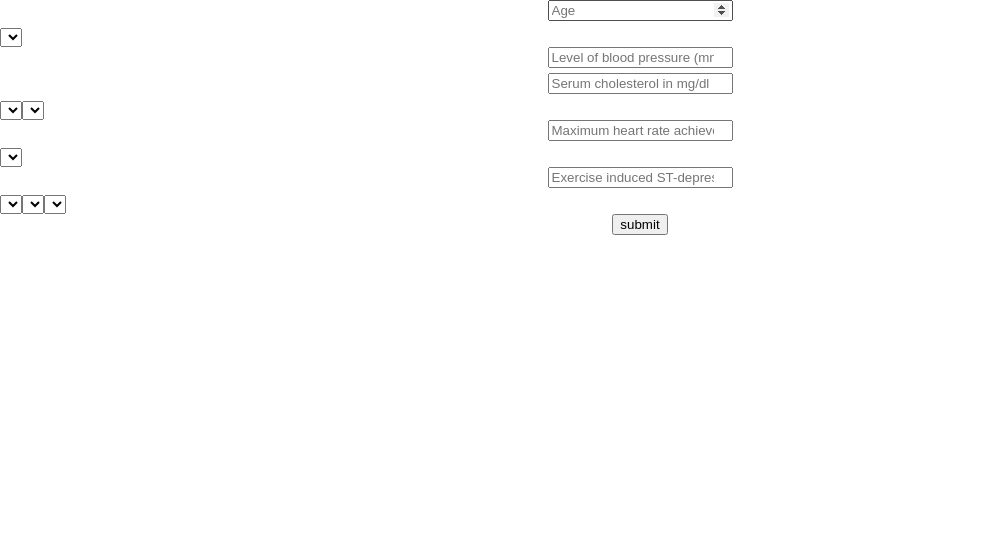
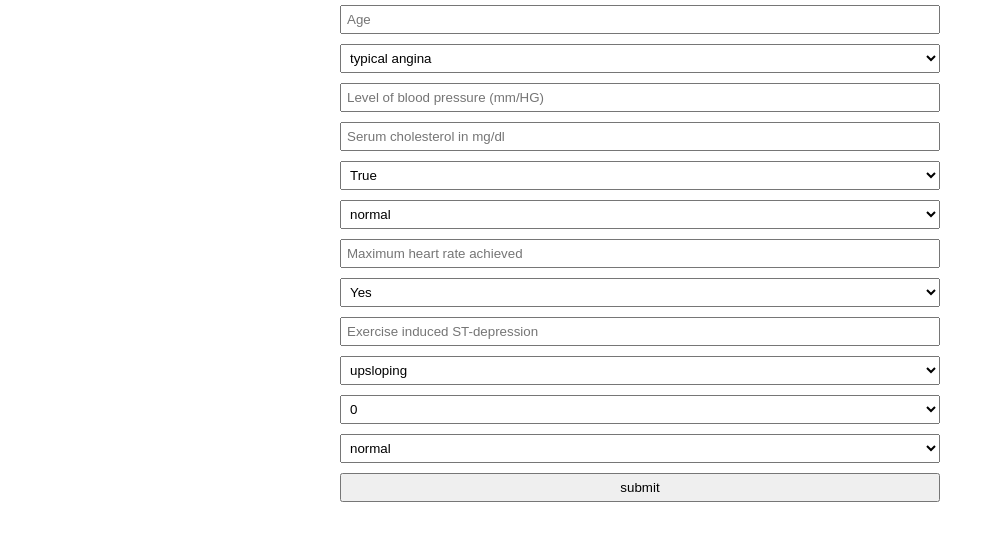
Before and after one commit to DavidAmanov/HeartDiseaseV2, a React (Create React App) app in the folder front/hear_disease/: page / in a window 1280 px wide. Shown: the top 540 px of the page, without its empty margins (0-1003 px from the left). Built offline with nearby package versions, Linux system fonts and the light colour scheme.

Commit message:
fix form

```diff
--- a/front/hear_disease/src/App.css
+++ b/front/hear_disease/src/App.css
@@ -1,12 +1,23 @@
-label {
-  display: flex;
-  flex: 100%;
-  flex-wrap: wrap;
-  justify-content: center;
-  margin-bottom: 5px;
+input, select {
+  -webkit-box-sizing: border-box;
+     -moz-box-sizing: border-box;
+          box-sizing: border-box;
 }
 
-.buttonDiv{
-  display: flex;
-  justify-content: center;
+.form {
+  display: grid;
+  place-items: center;
 }
+
+.formItem{
+  width: 600px;
+  margin: 5px;
+  padding: 5px;
+}
+
+
+button{
+  width: 600px;
+  margin: 5px;
+  padding: 5px;
+}
--- a/front/hear_disease/src/App.js
+++ b/front/hear_disease/src/App.js
@@ -122,23 +122,36 @@ function App() {
   // "Blood sugar levels on fasting ", 'Result of electrocardiogram', 'Maximum heart rate achieved', 'Angina induced by exercise', 'Exercise induced ST-depression',
   // 'ST segment measured in terms of slope during peak exercise', 'The number of major vessels ', 'A blood disorder called thalassemia']
   //настроить правильную работу select option
+  //defaultValues:{
+  // Age: '',
+  // Type of chest pain: '',
+  // Level of blood pressure (mm/HG): '',
+  // Serum cholesterol in mg/dl: ''
+  // Blood sugar levels on fasting: "",
+  // Result of electrocardiogram: '',
+  // Maximum heart rate achieved: '',
+  // Angina induced by exercise: '',
+  // Exercise induced ST-depression: '',
+  // ST segment measured in terms of slope during peak exercise: '',
+  // The number of major vessels: '',
+  // A blood disorder called thalassemia:'',
 
   const {register, formState:{errors}, handleSubmit} = useForm();
   const onSubmit = (data)=>{
     console.log(data);
   }
-
+  console.log(metricsArray[1].options)
   return (
   <>
   <section>
     <form onSubmit={handleSubmit(onSubmit)} className='form'>
     {metricsArray.map((item, index) => (item.select===true ?
-    <select>
-      {item.options.map((item)=>{
-        <option className="formItem" value={item}>{item}</option>
+    <select {...register(item.name, {required: true })} key={index} className="formItem">
+      {item.options.map((name, num)=>{
+        return <option key={num} value={name}>{name}</option>
       })}
     </select> :
-      <label key={index}>
+      <label key={index} >
         <input {...register(item.name, { required: true })} className="formItem" id={index} type={item.inputValue} placeholder={item.name} />
       </label>
     ))}
```
